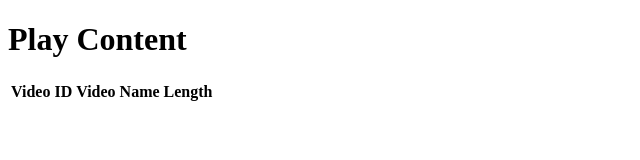
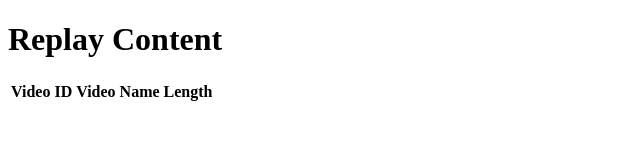
Before and after one commit to victor-develop/hello-mooc, a website: page replay/index.html in a window 1280 px wide. Shown: the whole page, without its empty margins (0-640 px from the left). Drawn offline with nearby package versions, Linux system fonts and the light colour scheme; no server answers.

Commit message:
Modify replay content title

```diff
--- a/replay/index.html
+++ b/replay/index.html
@@ -5,7 +5,7 @@
 	<title>Content</title>
 </head>
 <body>
-<h1>Play Content</h1>
+<h1>Replay Content</h1>
 <table id="content">
 	<thead>
 	<tr>
```
